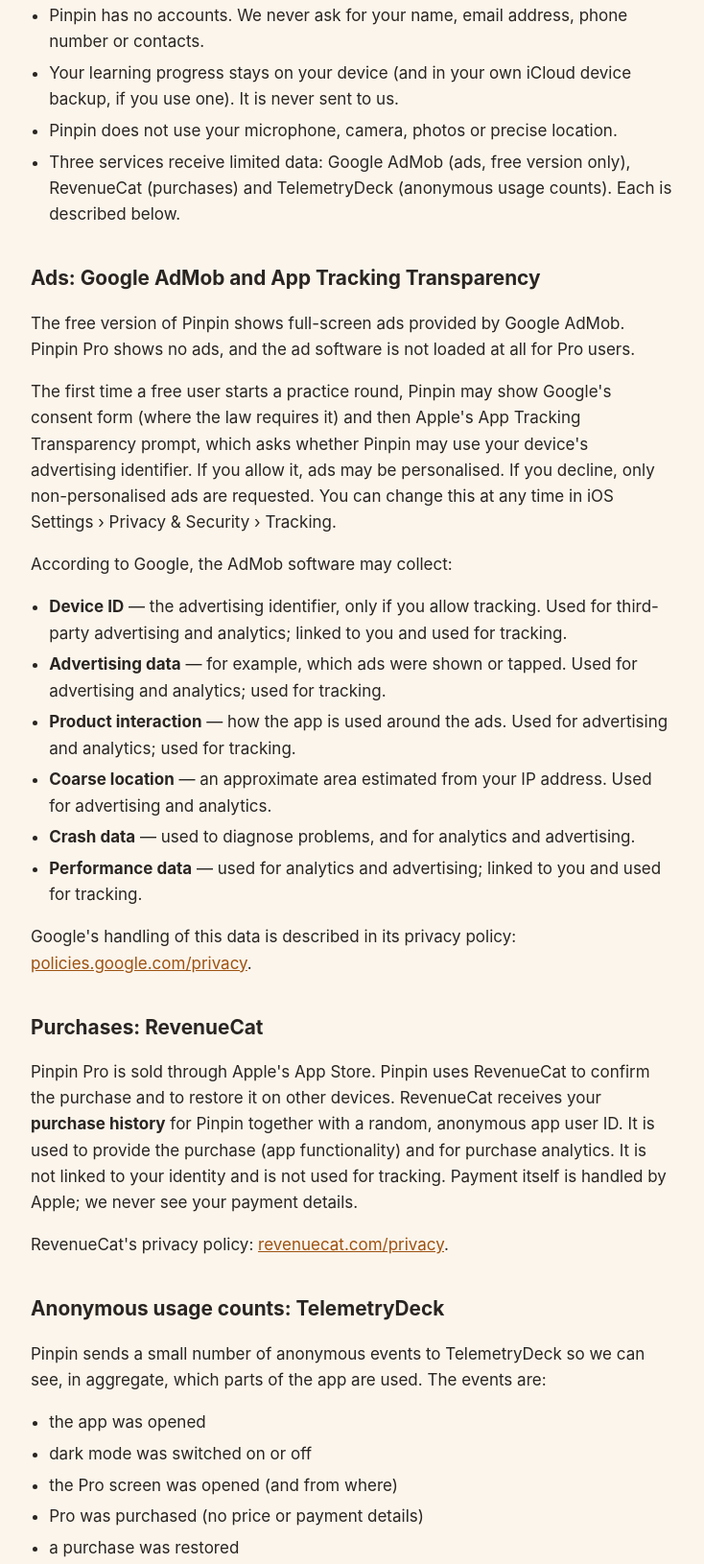
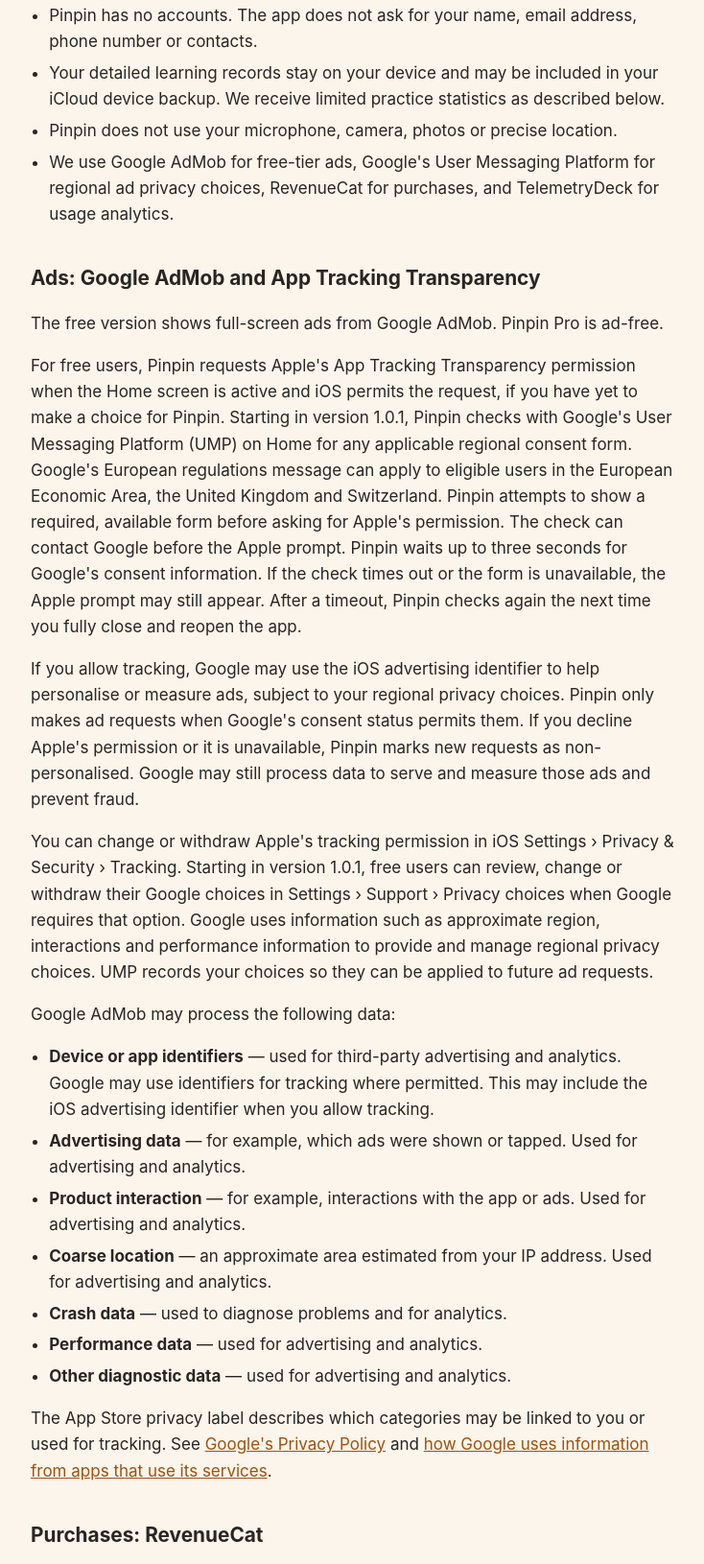
Before and after one commit to jiw2025/pinpin-site, a plain HTML site: page privacy.html in a window 1280 px wide. Shown: the part 313-1943 px from the top of the page at 96% size, without its empty margins (272-1006 px from the left). Drawn offline with Linux system fonts and the light colour scheme.

Commit message:
Revise privacy policy details and effective date
Updated the privacy policy with new effective date and clarified data collection practices.

```diff
--- a/privacy.html
+++ b/privacy.html
@@ -13,7 +13,7 @@
 <header>
   <h1>Privacy Policy</h1>
   <p class="lede">Pinpin — Pinyin &amp; Tones</p>
-  <p>Effective date: September 25, 2026</p>
+  <p>Effective date: <time datetime="2026-11-23">November 23, 2026</time></p>
 </header>
 
 <p>Pinpin is developed and published by Jiangchao Wei (&ldquo;we&rdquo;, &ldquo;us&rdquo;). This policy explains
@@ -22,57 +22,72 @@ what data the app handles and why.</p>
 <section>
   <h2>The short version</h2>
   <ul>
-    <li>Pinpin has no accounts. We never ask for your name, email address, phone number or contacts.</li>
-    <li>Your learning progress stays on your device (and in your own iCloud device backup, if you use one).
-    It is never sent to us.</li>
+    <li>Pinpin has no accounts. The app does not ask for your name, email address, phone number or contacts.</li>
+    <li>Your detailed learning records stay on your device and may be included in your iCloud device backup.
+    We receive limited practice statistics as described below.</li>
     <li>Pinpin does not use your microphone, camera, photos or precise location.</li>
-    <li>Three services receive limited data: Google AdMob (ads, free version only), RevenueCat (purchases)
-    and TelemetryDeck (anonymous usage counts). Each is described below.</li>
+    <li>We use Google AdMob for free-tier ads, Google's User Messaging Platform for regional ad privacy
+    choices, RevenueCat for purchases, and TelemetryDeck for usage analytics.</li>
   </ul>
 </section>
 
 <section>
   <h2>Ads: Google AdMob and App Tracking Transparency</h2>
-  <p>The free version of Pinpin shows full-screen ads provided by Google AdMob. Pinpin Pro shows no ads, and
-  the ad software is not loaded at all for Pro users.</p>
-  <p>The first time a free user starts a practice round, Pinpin may show Google's consent form (where the
-  law requires it) and then Apple's App Tracking Transparency prompt, which asks whether Pinpin may use your
-  device's advertising identifier. If you allow it, ads may be personalised. If you decline, only
-  non-personalised ads are requested. You can change this at any time in iOS Settings › Privacy &amp;
-  Security › Tracking.</p>
-  <p>According to Google, the AdMob software may collect:</p>
+  <p>The free version shows full-screen ads from Google AdMob. Pinpin Pro is ad-free.</p>
+  <p>For free users, Pinpin requests Apple's App Tracking Transparency permission when the Home screen
+  is active and iOS permits the request, if you have yet to make a choice for Pinpin. Starting in version
+  1.0.1, Pinpin checks with Google's User Messaging Platform (UMP) on Home for any applicable regional
+  consent form. Google's European regulations message can apply to eligible users in the European
+  Economic Area, the United Kingdom and Switzerland. Pinpin attempts to show a required, available
+  form before asking for Apple's permission. The check can contact Google before the Apple prompt.
+  Pinpin waits up to three seconds for Google's consent information. If the check times out or the
+  form is unavailable, the Apple prompt may still appear. After a timeout, Pinpin checks again the
+  next time you fully close and reopen the app.</p>
+  <p>If you allow tracking, Google may use the iOS advertising identifier to help personalise or measure ads,
+  subject to your regional privacy choices. Pinpin only makes ad requests when Google's consent status
+  permits them. If you decline Apple's permission or it is unavailable, Pinpin marks new requests as
+  non-personalised. Google may still process data to serve and measure those ads and prevent fraud.</p>
+  <p>You can change or withdraw Apple's tracking permission in iOS Settings › Privacy &amp; Security ›
+  Tracking. Starting in version 1.0.1, free users can review, change or withdraw their Google choices
+  in Settings › Support › Privacy choices when Google requires that option. Google uses information
+  such as approximate region, interactions and performance information to provide and manage regional
+  privacy choices. UMP records your choices so they can be applied to future ad requests.</p>
+  <p>Google AdMob may process the following data:</p>
   <ul>
-    <li><strong>Device ID</strong> — the advertising identifier, only if you allow tracking. Used for
-    third-party advertising and analytics; linked to you and used for tracking.</li>
+    <li><strong>Device or app identifiers</strong> — used for third-party advertising and analytics.
+    Google may use identifiers for tracking where permitted. This may include the iOS advertising
+    identifier when you allow tracking.</li>
     <li><strong>Advertising data</strong> — for example, which ads were shown or tapped. Used for
-    advertising and analytics; used for tracking.</li>
-    <li><strong>Product interaction</strong> — how the app is used around the ads. Used for advertising
-    and analytics; used for tracking.</li>
+    advertising and analytics.</li>
+    <li><strong>Product interaction</strong> — for example, interactions with the app or ads. Used for
+    advertising and analytics.</li>
     <li><strong>Coarse location</strong> — an approximate area estimated from your IP address. Used for
     advertising and analytics.</li>
-    <li><strong>Crash data</strong> — used to diagnose problems, and for analytics and advertising.</li>
-    <li><strong>Performance data</strong> — used for analytics and advertising; linked to you and used for
-    tracking.</li>
+    <li><strong>Crash data</strong> — used to diagnose problems and for analytics.</li>
+    <li><strong>Performance data</strong> — used for advertising and analytics.</li>
+    <li><strong>Other diagnostic data</strong> — used for advertising and analytics.</li>
   </ul>
-  <p>Google's handling of this data is described in its privacy policy:
-  <a href="https://policies.google.com/privacy">policies.google.com/privacy</a>.</p>
+  <p>The App Store privacy label describes which categories may be linked to you or used for tracking.
+  See <a href="https://policies.google.com/privacy">Google's Privacy Policy</a> and
+  <a href="https://policies.google.com/technologies/partner-sites">how Google uses information from apps
+  that use its services</a>.</p>
 </section>
 
 <section>
   <h2>Purchases: RevenueCat</h2>
-  <p>Pinpin Pro is sold through Apple's App Store. Pinpin uses RevenueCat to confirm the purchase and to
-  restore it on other devices. RevenueCat receives your <strong>purchase history</strong> for Pinpin together
-  with a random, anonymous app user ID. It is used to provide the purchase (app functionality) and for
-  purchase analytics. It is not linked to your identity and is not used for tracking. Payment itself is
-  handled by Apple; we never see your payment details.</p>
+  <p>Apple processes your purchase of Pinpin Pro and handles payment details. We use RevenueCat to verify
+  purchases, manage access to Pro, restore eligible purchases on request, and analyse purchase activity.
+  RevenueCat processes your Pinpin <strong>purchase history</strong> with a randomly generated app user ID.
+  Pinpin uses this data for purchase functionality and analytics and does not use it for tracking.</p>
   <p>RevenueCat's privacy policy:
   <a href="https://www.revenuecat.com/privacy">revenuecat.com/privacy</a>.</p>
 </section>
 
 <section>
-  <h2>Anonymous usage counts: TelemetryDeck</h2>
-  <p>Pinpin sends a small number of anonymous events to TelemetryDeck so we can see, in aggregate, which
-  parts of the app are used. The events are:</p>
+  <h2>Usage analytics: TelemetryDeck</h2>
+  <p>Pinpin sends events to TelemetryDeck to understand and improve the app. Usage analytics starts when
+  the app opens, including for Pro users. Apple's tracking permission and Google's privacy choices apply
+  to advertising. The analytics events are:</p>
   <ul>
     <li>the app was opened</li>
     <li>dark mode was switched on or off</li>
@@ -83,34 +98,37 @@ what data the app handles and why.</p>
     <li>a practice round finished (the type of exercise, the number of questions and the number answered
     correctly)</li>
   </ul>
-  <p>Each event carries a <strong>user ID</strong> that is a random number created on your device when the
-  app is installed, salted and hashed before it is sent. It is not your Apple ID, not the advertising
-  identifier and not any other device identifier, and it disappears when you delete the app. It is used for
-  analytics only; it is not linked to your identity and not used for tracking. No learning content — which
-  sounds, words or answers you practised — is ever sent.</p>
+  <p>Each event carries a randomly generated <strong>installation ID</strong> that is salted and hashed
+  before it is sent, plus a session identifier, an app identifier and the analytics software version.
+  The installation ID is separate from your Apple account and advertising identifier. Pinpin uses these
+  events for usage analytics. Individual sounds, words, and answers you practise stay on your device.</p>
   <p>TelemetryDeck's privacy policy:
   <a href="https://telemetrydeck.com/privacy/">telemetrydeck.com/privacy</a>.</p>
 </section>
 
 <section>
   <h2>What we do not collect</h2>
-  <p>We do not collect your name, email address, phone number, contacts, photos, audio recordings, precise
-  location, health or financial information, browsing or search history, or anything you type in the app.
-  We do not sell data.</p>
+  <p>The app does not collect your name, email address, phone number, contacts, photos, audio recordings,
+  precise location, health or financial information, or browsing or search history.</p>
 </section>
 
 <section>
   <h2>Keeping and deleting your data</h2>
-  <p>Your progress lives on your device. Deleting Pinpin deletes it, along with the anonymous identifiers
-  described above; you can also clear it at any time in Settings › Reset data. Data held by Google,
-  RevenueCat and TelemetryDeck is kept according to their own policies linked above.</p>
+  <p>Settings › Your data › Reset data clears learning progress, answer history, unlocked rows, practice
+  statistics and your current practice range. Removing Pinpin deletes its local app data from that
+  device. Device backups, Apple purchase history, and information already sent to service providers
+  are managed separately.</p>
+  <p>Google, RevenueCat and TelemetryDeck handle information under the terms and privacy policies that
+  apply to their respective services. The safeguards, retention periods and deletion options depend
+  on the service and the type of information. To request deletion of data we or our service providers
+  may hold, use the privacy contact below. We will explain what information can be located and what
+  deletion options are available.</p>
 </section>
 
 <section>
   <h2>Children</h2>
   <p>Pinpin is a general-audience learning app and is not directed at children under 13. We do not knowingly
-  collect personal information from children. Ads in Pinpin are limited to content suitable for a general
-  audience.</p>
+  collect personal information from children.</p>
 </section>
 
 <section>
@@ -120,7 +138,8 @@ what data the app handles and why.</p>
 
 <section>
   <h2>Contact</h2>
-  <p>Questions about privacy: <a href="mailto:pinpin.help@outlook.com">pinpin.help@outlook.com</a></p>
+  <p>Privacy questions or deletion requests: <a href="mailto:pinpin.help@outlook.com">pinpin.help@outlook.com</a></p>
+  <p>If you email us, we use the email address and information you provide to respond to your request.</p>
 </section>
 
 <footer>
```
